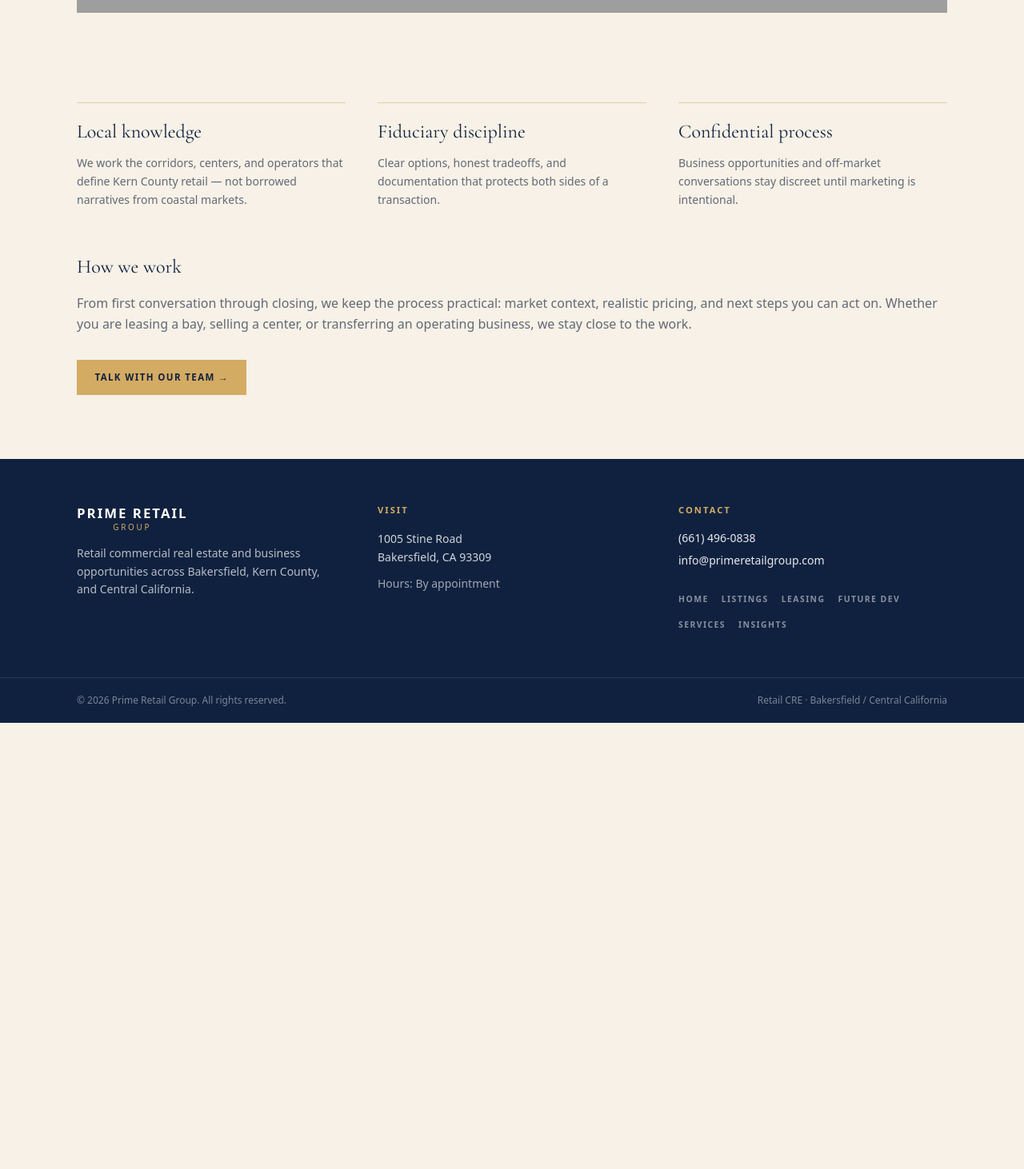
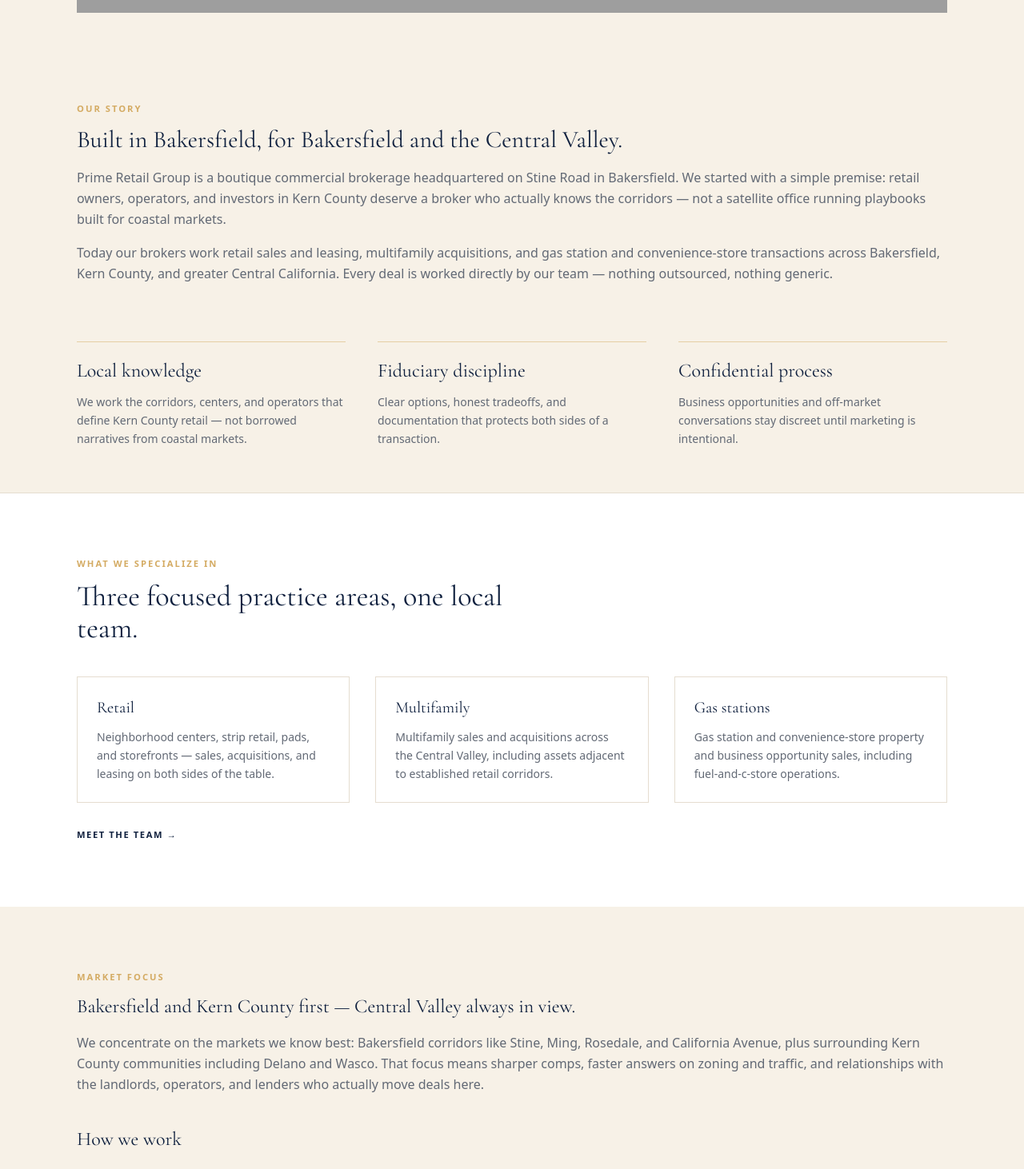
Before and after one commit to Aabed222/prime-retail-group, a Next.js app: page /about in a window 1280 px wide. Shown: the part 820-2282 px from the top of the page at 80% size. Before the commit the page ends 1724 px from the top, so only its background shows below. Built offline with nearby package versions, Linux system fonts and the light colour scheme; grey boxes are pictures that could not be loaded.

Commit message:
Complete site: expand About with story, specialties, team link

```diff
--- a/src/app/about/page.tsx
+++ b/src/app/about/page.tsx
@@ -24,6 +24,21 @@ const values = [
   },
 ];
 
+const specialties = [
+  {
+    title: "Retail",
+    body: "Neighborhood centers, strip retail, pads, and storefronts — sales, acquisitions, and leasing on both sides of the table.",
+  },
+  {
+    title: "Multifamily",
+    body: "Multifamily sales and acquisitions across the Central Valley, including assets adjacent to established retail corridors.",
+  },
+  {
+    title: "Gas stations",
+    body: "Gas station and convenience-store property and business opportunity sales, including fuel-and-c-store operations.",
+  },
+];
+
 export default function AboutPage() {
   return (
     <>
@@ -47,7 +62,30 @@ export default function AboutPage() {
           </div>
         </div>
       </section>
-      <section className="bg-cream py-14 md:py-20">
+      <section className="bg-cream pb-4 pt-14 md:pt-20">
+        <div className="container-prg max-w-3xl">
+          <p className="eyebrow mb-3">Our story</p>
+          <h2 className="font-serif text-2xl text-navy md:text-3xl">
+            Built in Bakersfield, for Bakersfield and the Central Valley.
+          </h2>
+          <p className="mt-4 text-base leading-relaxed text-slate">
+            {siteConfig.name} is a boutique commercial brokerage headquartered on
+            Stine Road in Bakersfield. We started with a simple premise: retail
+            owners, operators, and investors in Kern County deserve a broker who
+            actually knows the corridors — not a satellite office running
+            playbooks built for coastal markets.
+          </p>
+          <p className="mt-4 text-base leading-relaxed text-slate">
+            Today our brokers work retail sales and leasing, multifamily
+            acquisitions, and gas station and convenience-store transactions
+            across Bakersfield, Kern County, and greater Central California.
+            Every deal is worked directly by our team — nothing outsourced,
+            nothing generic.
+          </p>
+        </div>
+      </section>
+
+      <section className="bg-cream py-10 md:py-14">
         <div className="container-prg grid gap-10 md:grid-cols-3">
           {values.map((v) => (
             <div key={v.title} className="border-t border-gold/50 pt-5">
@@ -56,8 +94,46 @@ export default function AboutPage() {
             </div>
           ))}
         </div>
-        <div className="container-prg mt-14 max-w-3xl">
-          <h2 className="font-serif text-2xl text-navy">How we work</h2>
+      </section>
+
+      <section className="border-t border-border bg-white py-14 md:py-20">
+        <div className="container-prg">
+          <p className="eyebrow mb-3">What we specialize in</p>
+          <h2 className="max-w-xl font-serif text-3xl text-navy md:text-4xl">
+            Three focused practice areas, one local team.
+          </h2>
+          <div className="mt-10 grid gap-8 md:grid-cols-3">
+            {specialties.map((s) => (
+              <div key={s.title} className="border border-border p-6">
+                <h3 className="font-serif text-xl text-navy">{s.title}</h3>
+                <p className="mt-3 text-sm leading-relaxed text-slate">{s.body}</p>
+              </div>
+            ))}
+          </div>
+          <Link
+            href="/team"
+            className="mt-8 inline-block text-[0.7rem] font-bold uppercase tracking-[0.14em] text-navy hover:text-gold"
+          >
+            Meet the team →
+          </Link>
+        </div>
+      </section>
+
+      <section className="bg-cream py-14 md:py-20">
+        <div className="container-prg max-w-3xl">
+          <p className="eyebrow mb-3">Market focus</p>
+          <h2 className="font-serif text-2xl text-navy">
+            Bakersfield and Kern County first — Central Valley always in view.
+          </h2>
+          <p className="mt-4 text-base leading-relaxed text-slate">
+            We concentrate on the markets we know best: Bakersfield corridors
+            like Stine, Ming, Rosedale, and California Avenue, plus surrounding
+            Kern County communities including Delano and Wasco. That focus means
+            sharper comps, faster answers on zoning and traffic, and
+            relationships with the landlords, operators, and lenders who
+            actually move deals here.
+          </p>
+          <h2 className="mt-10 font-serif text-2xl text-navy">How we work</h2>
           <p className="mt-4 text-base leading-relaxed text-slate">
             From first conversation through closing, we keep the process
             practical: market context, realistic pricing, and next steps you can
```
